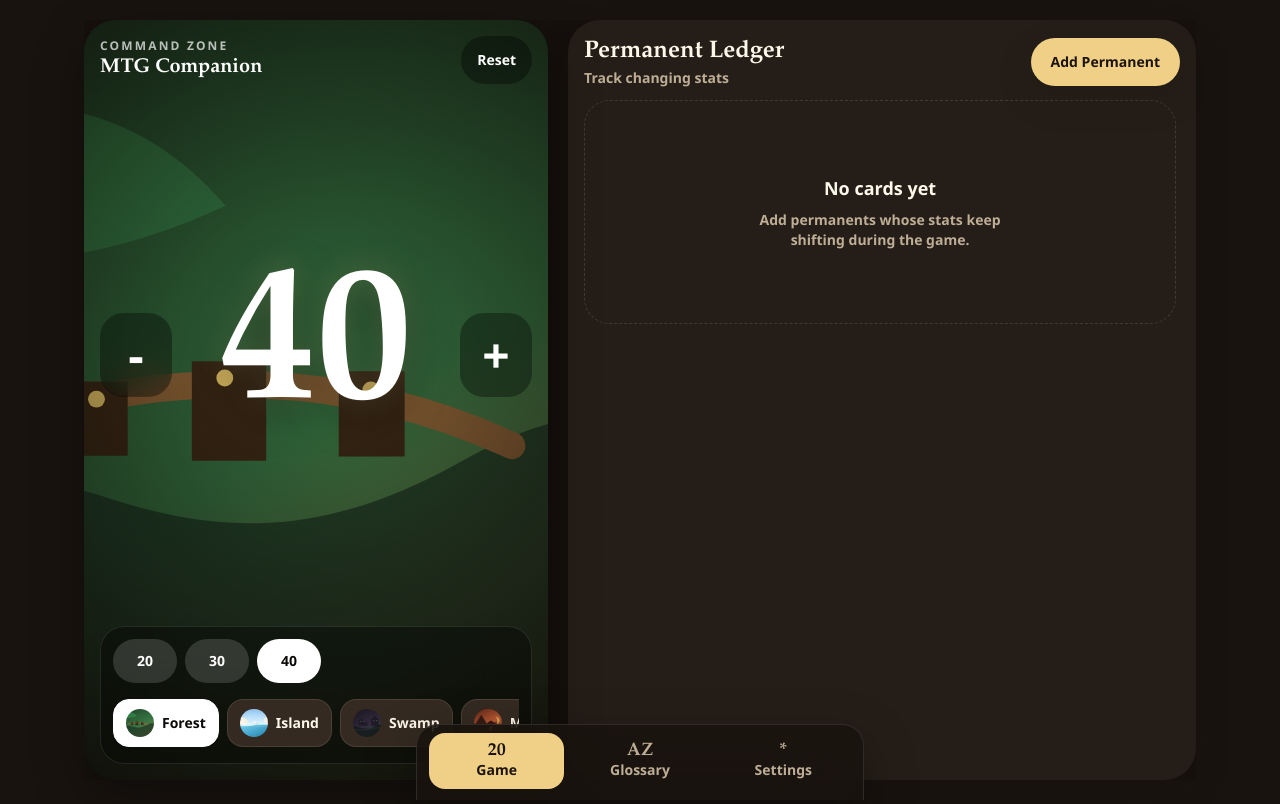
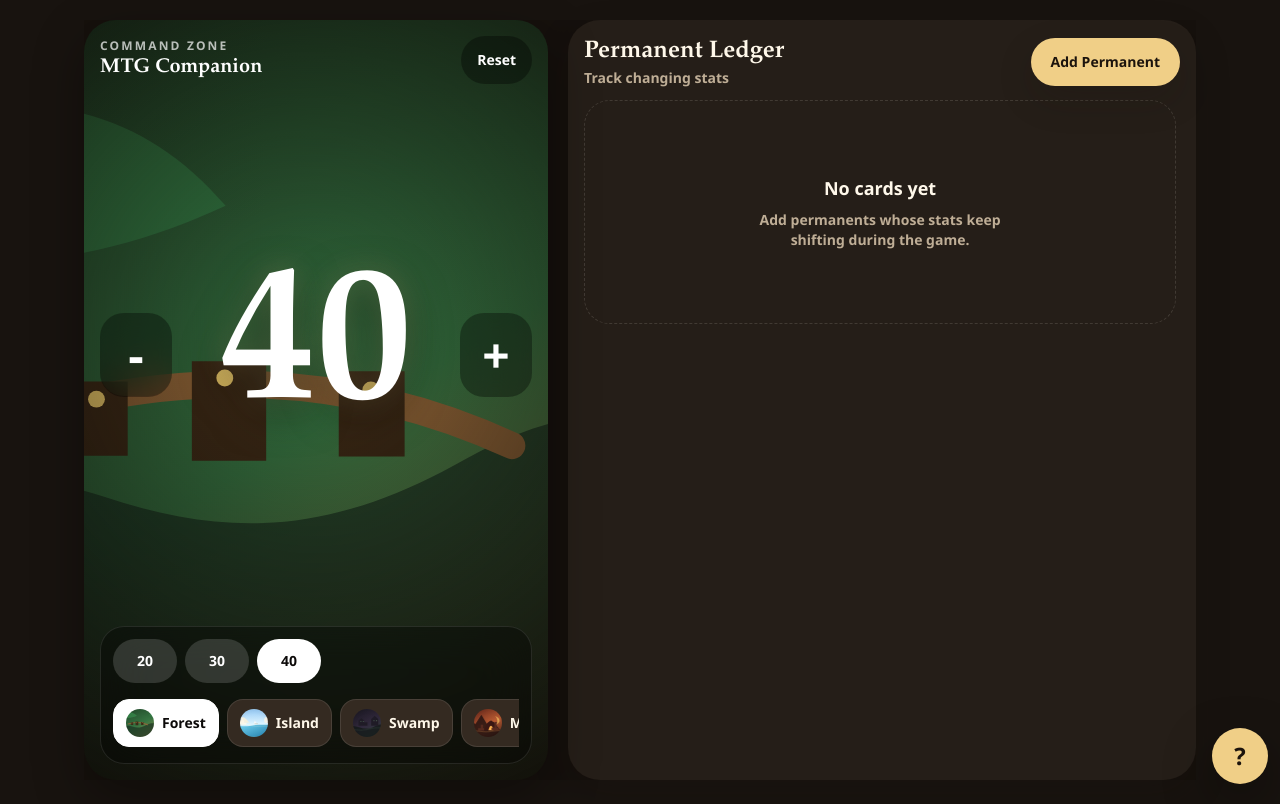
Before and after one commit to alchemiata/mtg-buddy, a React (Vite) app: page / in a window 1280 px wide. Built offline with nearby package versions, Linux system fonts and the light colour scheme.

Commit message:
Turn bottom nav into floating menu

```diff
--- a/src/components/BottomNavigation.tsx
+++ b/src/components/BottomNavigation.tsx
@@ -1,4 +1,6 @@
-import type { Tab } from "../types";
+import { useState } from "react";
+import { BACKGROUNDS } from "../data/backgrounds";
+import type { BackgroundKey, Tab } from "../types";
 
 const tabs: Array<{ id: Tab; label: string; icon: string }> = [
   { id: "game", label: "Game", icon: "20" },
@@ -6,16 +8,73 @@ const tabs: Array<{ id: Tab; label: string; icon: string }> = [
   { id: "settings", label: "Settings", icon: "*" },
 ];
 
-function BottomNavigation({ activeTab, onTabChange }: { activeTab: Tab; onTabChange: (tab: Tab) => void }) {
+interface BottomNavigationProps {
+  activeTab: Tab;
+  background: BackgroundKey;
+  onTabChange: (tab: Tab) => void;
+  onBackgroundChange: (background: BackgroundKey) => void;
+}
+
+function BottomNavigation({ activeTab, background, onTabChange, onBackgroundChange }: BottomNavigationProps) {
+  const [isOpen, setIsOpen] = useState(false);
+
+  const chooseTab = (tab: Tab) => {
+    onTabChange(tab);
+    setIsOpen(false);
+  };
+
   return (
-    <nav aria-label="Primary navigation" className="fixed inset-x-0 bottom-0 z-30 border-t border-white/10 bg-[var(--nav-bg)] px-3 pb-[calc(.7rem+env(safe-area-inset-bottom))] pt-2 shadow-glow backdrop-blur-2xl md:left-1/2 md:max-w-md md:-translate-x-1/2 md:rounded-t-[1.35rem] md:border-x">
+    <div className="fixed bottom-[calc(1rem+env(safe-area-inset-bottom))] right-3 z-40 flex flex-col items-end gap-3">
+      {isOpen && (
+        <nav aria-label="App menu" className="menu-popover w-[min(21rem,calc(100vw-1.5rem))] rounded-[1.35rem] border border-white/14 bg-[var(--nav-bg)] p-3 shadow-glow backdrop-blur-2xl">
           <div className="grid grid-cols-3 gap-2">
             {tabs.map((tab) => {
               const isActive = activeTab === tab.id;
-          return <button key={tab.id} type="button" onClick={() => onTabChange(tab.id)} className={`tap-button flex min-h-14 flex-col items-center justify-center rounded-2xl text-sm font-bold transition ${isActive ? "bg-[var(--nav-active)] text-[var(--nav-active-text)]" : "text-[var(--text-muted)] hover:bg-white/10"}`} aria-current={isActive ? "page" : undefined}><span className="fantasy-title text-lg leading-none" aria-hidden="true">{tab.icon}</span><span>{tab.label}</span></button>;
+              return (
+                <button
+                  key={tab.id}
+                  type="button"
+                  onClick={() => chooseTab(tab.id)}
+                  className={`tap-button flex min-h-12 flex-col items-center justify-center rounded-2xl text-xs font-black transition ${
+                    isActive ? "bg-[var(--nav-active)] text-[var(--nav-active-text)]" : "bg-white/8 text-[var(--text-muted)]"
+                  }`}
+                  aria-current={isActive ? "page" : undefined}
+                >
+                  <span className="fantasy-title text-base leading-none" aria-hidden="true">{tab.icon}</span>
+                  <span>{tab.label}</span>
+                </button>
+              );
             })}
           </div>
+          <div className="mt-3 grid grid-cols-3 gap-2" aria-label="Land skin">
+            {BACKGROUNDS.map((option) => (
+              <button
+                key={option.key}
+                type="button"
+                onClick={() => onBackgroundChange(option.key)}
+                className={`tap-button flex min-h-10 items-center gap-2 rounded-xl border px-2 text-left text-[0.72rem] font-black transition ${
+                  background === option.key
+                    ? "border-white bg-white text-stone-950"
+                    : "border-white/12 bg-white/8 text-[var(--text-primary)]"
+                }`}
+              >
+                <span className="h-5 w-5 shrink-0 rounded-full bg-cover bg-center" style={{ backgroundImage: `url(${option.asset})` }} aria-hidden="true" />
+                <span className="truncate">{option.label}</span>
+              </button>
+            ))}
+          </div>
         </nav>
+      )}
+      <button
+        type="button"
+        onClick={() => setIsOpen((current) => !current)}
+        className="tap-button grid h-14 w-14 place-items-center rounded-full bg-[var(--accent)] text-2xl font-black text-[var(--accent-text)] shadow-glow"
+        aria-expanded={isOpen}
+        aria-label="Open app menu"
+      >
+        {isOpen ? "x" : "?"}
+      </button>
+    </div>
   );
 }
 
```
Lines whose indentation alone changed are shown as unchanged.
